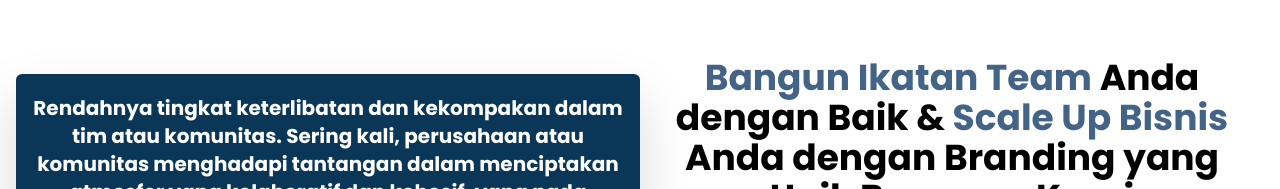
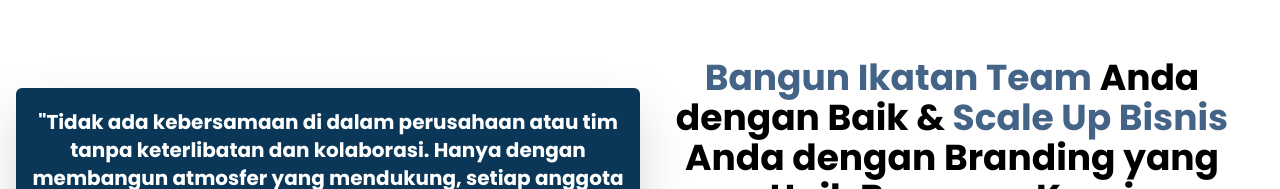
Before and after one commit to yafidaffaa/Tutingtas-Website, a website: page index.html in a window 1280 px wide. Shown: the part 710-899 px from the top of the page. Drawn offline with Linux system fonts and the light colour scheme.

Commit message:
update quotes

```diff
--- a/index.html
+++ b/index.html
@@ -143,7 +143,7 @@
         <div class="container">
             <div class="flex flex-wrap">
                 <div class="w-full self-center px-4 lg:w-1/2 bg-PBT  p-5 rounded-md  drop-shadow-2xl primary-fade-in primary-fade-in-hidden">
-                    <h1 class="text-PW text-center  text-base lg:text-xl lg:font-bold font-medium ">Rendahnya tingkat keterlibatan dan kekompakan dalam tim atau komunitas. Sering kali, perusahaan atau komunitas menghadapi tantangan dalam menciptakan atmosfer yang kolaboratif dan kohesif, yang pada akhirnya dapat menghambat produktivitas dan kerjasama.</h1>
+                    <h1 class="text-PW text-center  text-base lg:text-xl lg:font-bold font-medium ">"Tidak ada kebersamaan di dalam perusahaan atau tim tanpa keterlibatan dan kolaborasi. Hanya dengan membangun atmosfer yang mendukung, setiap anggota dapat bekerja sama dengan harmonis dan produktif." <span class="text-transparent">----</span>-- Richard Branson --</h1>
                 </div>
                 <div class="w-full self-center px-4 lg:w-1/2 inline-block">
                     <p class="pt-10 pb-10 text-3xl font-bold text-center lg:text-4xl lg:pt-0 primary-fade-in primary-fade-in-hidden"><span class="font-bold text-PBM">Bangun Ikatan Team</span> Anda dengan Baik &<span class="font-bold text-PBM"> Scale Up Bisnis </span>Anda dengan Branding yang Unik Bersama Kami</p>
```
Also changed, not shown: dist/output.css.
